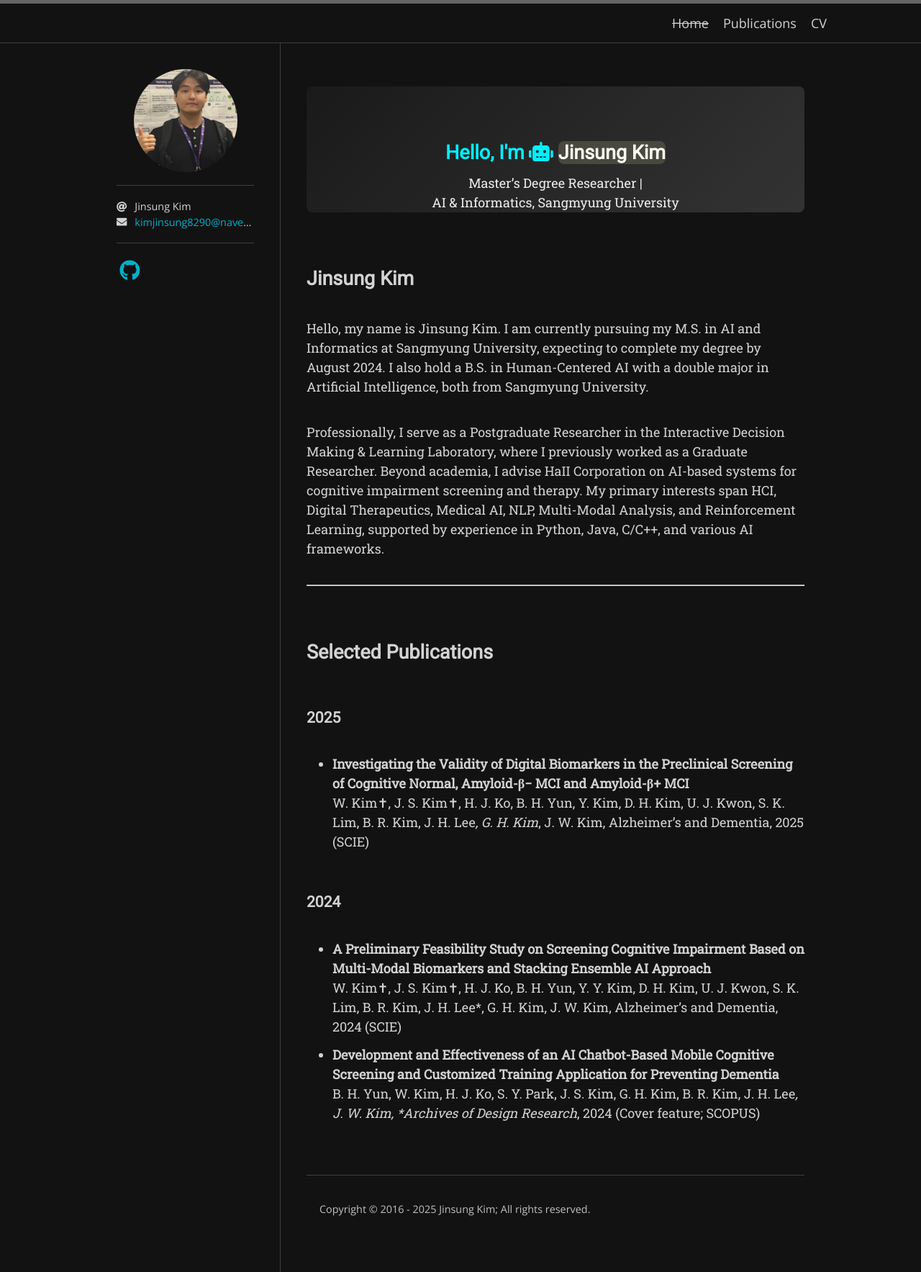
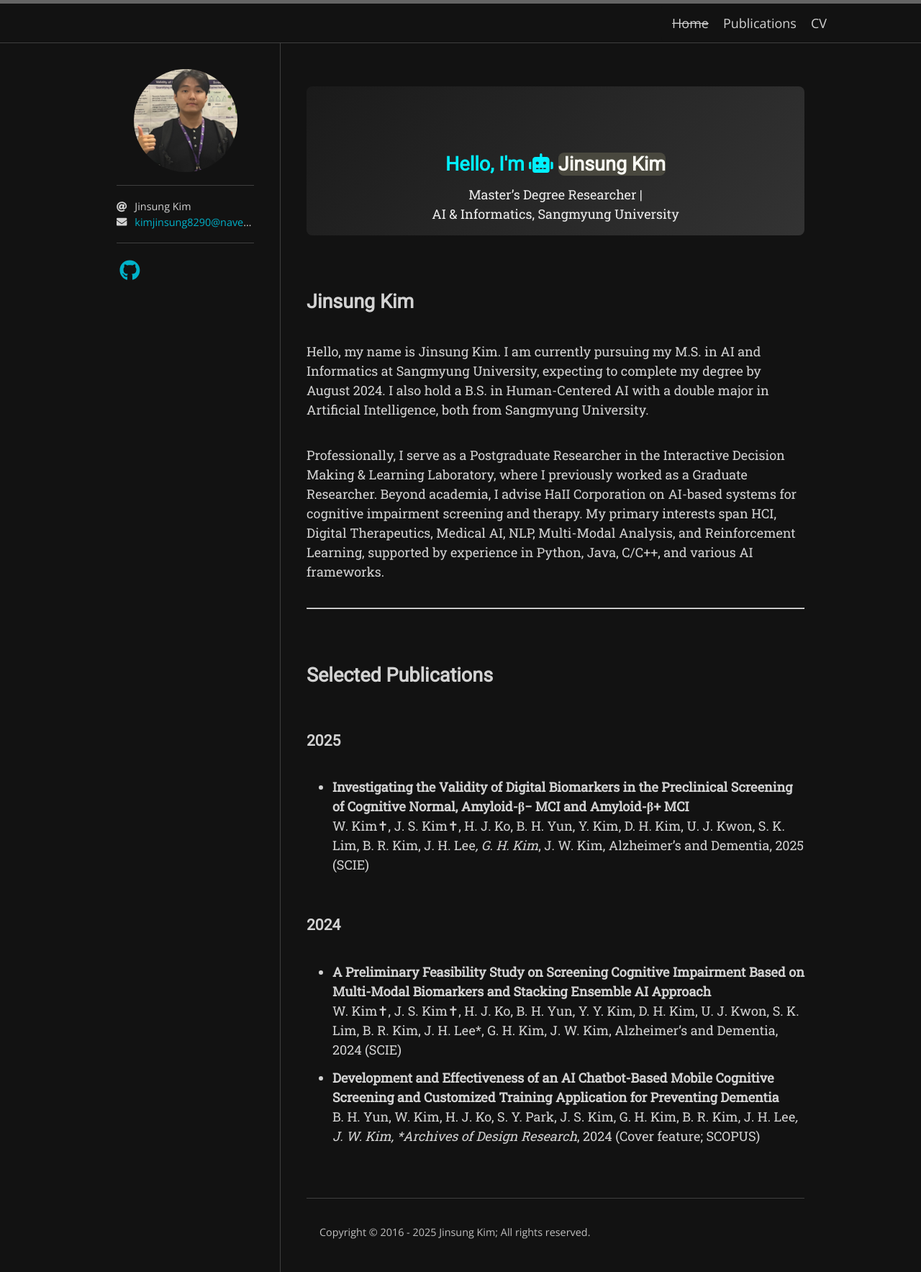
Before and after one commit to KimJinSungDataScientist/KimJinSungDataScientist.github.io, a Jekyll site: the page built from index.md, in a window 1280 px wide. Shown: the whole page at 72% size. Built offline with Jekyll 4.4.1, drawn with Linux system fonts in a browser that asks for light colours; nearby versions of some CDN libraries; some web fonts are replaced; the list of posts is cut into pages by our own code.

Commit message:
'test25'

```diff
--- a/_sass/hamilton/custom-styles.scss
+++ b/_sass/hamilton/custom-styles.scss
@@ -1,37 +1,38 @@
 .hero {
-    /* 상단 60px, 하단 20px 정도 여백을 줘서 박스가 페이지와 떨어져 보이도록 */
+    /* 박스가 화면 위쪽에서 60px 떨어져 시작, 아래는 20px 여백 */
     margin: 60px auto 20px auto;
 
-    /* 너무 넓어지지 않도록 최대 폭 제한 */
+    /* 박스 폭 제한 */
     max-width: 800px;
 
-    /* 배경 및 둥근 모서리 */
+    /* 배경 그라데이션 및 둥근 모서리 */
     background: linear-gradient(135deg, #1a1a1a, #333333);
     border-radius: 8px;
 
-    /* 수직·수평 중앙 정렬을 위한 Flexbox 설정 */
+    /* Flex를 사용하되, 수직 정렬은 상단에 고정(flex-start), 가로는 가운데 정렬 */
     display: flex;
     flex-direction: column;
-    justify-content: center; /* 세로(수직) 중앙 */
-    align-items: center;     /* 가로(수평) 중앙 */
+    align-items: center;       /* 수평(가로) 중앙 정렬 */
+    justify-content: flex-start; /* 수직(세로) 상단 배치 */
+
+    /* 텍스트를 중앙 정렬(가로 방향) */
     text-align: center;
 
-    /* 세로 공간 확보: 위·아래 30px씩 패딩을 줘서 텍스트가 가운데 위치 */
-    padding: 0px 0;
-
-    /* min-height를 사용하지 않고, 패딩으로 높이 확보 */
+    /* 박스 내부 패딩을 약간만 주어 텍스트가 바로 위에 붙지는 않게 */
+    padding: 16px 0;
+    /* min-height: 제거 -> 내용만큼만 박스가 늘어남 */
   }
 
   .hero-title {
     font-size: 1.8rem;
     color: #00f0ff;
-    margin: 0 0 8px 0; /* 제목 아래에 8px 정도만 띄워줌 */
+    margin: 0 0 8px 0; /* 아래쪽으로만 8px 정도 간격 */
   }
 
   .hero-subtitle {
     font-size: 1rem;
     color: #eeeeee;
-    margin: 0; /* 불필요한 여백 제거 */
+    margin: 0; /* 추가 여백 없이 바로 이어지게 */
   }
 
   .highlight {
```
